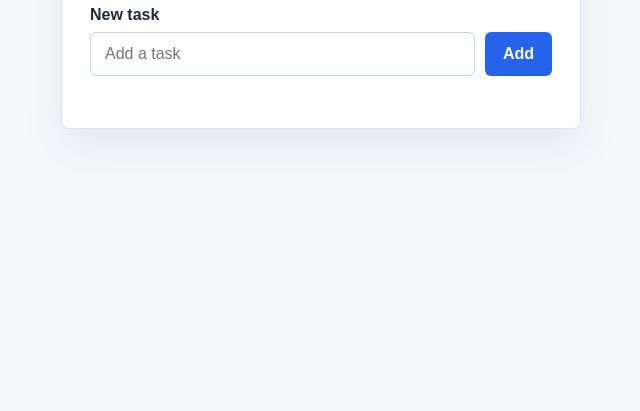
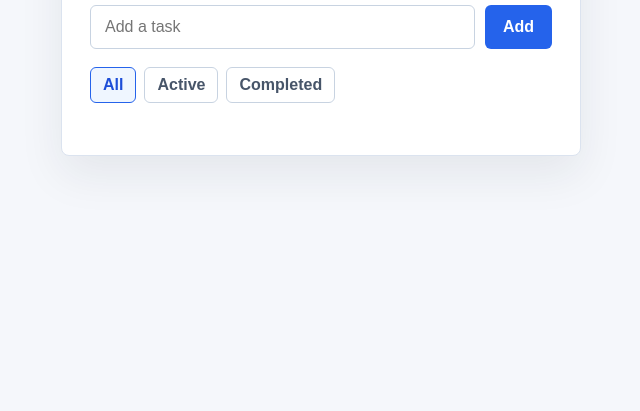
Before and after one commit to BUSISWABILIBILI/todo-list, a plain HTML site: page index.html in a window 1280 px wide. Shown: the part 389-800 px from the top of the page, without its empty margins (319-959 px from the left). Drawn offline with Linux system fonts and the light colour scheme.

Commit message:
Add todo filters

```diff
--- a/index.html
+++ b/index.html
@@ -28,6 +28,18 @@
           </div>
         </form>
 
+        <div class="todo-filters" id="todo-filters" aria-label="Todo filters">
+          <button class="filter-button is-active" type="button" data-filter="all">
+            All
+          </button>
+          <button class="filter-button" type="button" data-filter="active">
+            Active
+          </button>
+          <button class="filter-button" type="button" data-filter="completed">
+            Completed
+          </button>
+        </div>
+
         <ul class="todo-list" id="todo-list" aria-label="Todo list"></ul>
       </section>
     </main>
--- a/script.js
+++ b/script.js
@@ -1,9 +1,11 @@
 const todoForm = document.querySelector("#todo-form");
 const todoInput = document.querySelector("#todo-input");
 const todoList = document.querySelector("#todo-list");
+const todoFilters = document.querySelector("#todo-filters");
 const storageKey = "todo-project-tasks";
 
 let todos = loadTodos();
+let currentFilter = "all";
 
 renderTodos();
 
@@ -29,12 +31,36 @@ todoForm.addEventListener("submit", (event) => {
   todoInput.focus();
 });
 
+todoFilters.addEventListener("click", (event) => {
+  const filterButton = event.target.closest("[data-filter]");
+
+  if (!filterButton) {
+    return;
+  }
+
+  currentFilter = filterButton.dataset.filter;
+  updateFilterButtons();
+  renderTodos();
+});
+
 function renderTodos() {
   todoList.innerHTML = "";
 
-  todos.forEach((todo) => {
+  getFilteredTodos().forEach((todo) => {
     todoList.append(createTodoItem(todo));
   });
+}
+
+function getFilteredTodos() {
+  if (currentFilter === "active") {
+    return todos.filter((todo) => !todo.completed);
+  }
+
+  if (currentFilter === "completed") {
+    return todos.filter((todo) => todo.completed);
+  }
+
+  return todos;
 }
 
 function createTodoItem(todo) {
@@ -88,3 +114,11 @@ function loadTodos() {
 function saveTodos() {
   localStorage.setItem(storageKey, JSON.stringify(todos));
 }
+
+function updateFilterButtons() {
+  const filterButtons = todoFilters.querySelectorAll("[data-filter]");
+
+  filterButtons.forEach((button) => {
+    button.classList.toggle("is-active", button.dataset.filter === currentFilter);
+  });
+}
--- a/styles.css
+++ b/styles.css
@@ -89,6 +89,30 @@ h1 {
   background: #1d4ed8;
 }
 
+.todo-filters {
+  display: flex;
+  gap: 8px;
+  margin-top: 18px;
+  overflow-x: auto;
+}
+
+.filter-button {
+  border: 1px solid #c8d3e1;
+  border-radius: 6px;
+  padding: 8px 12px;
+  background: #ffffff;
+  color: #475569;
+  font-weight: 700;
+  cursor: pointer;
+}
+
+.filter-button:hover,
+.filter-button.is-active {
+  border-color: #2563eb;
+  background: #eff6ff;
+  color: #1d4ed8;
+}
+
 .todo-list {
   list-style: none;
   margin: 24px 0 0;
```
Also changed, not shown: README.md.
